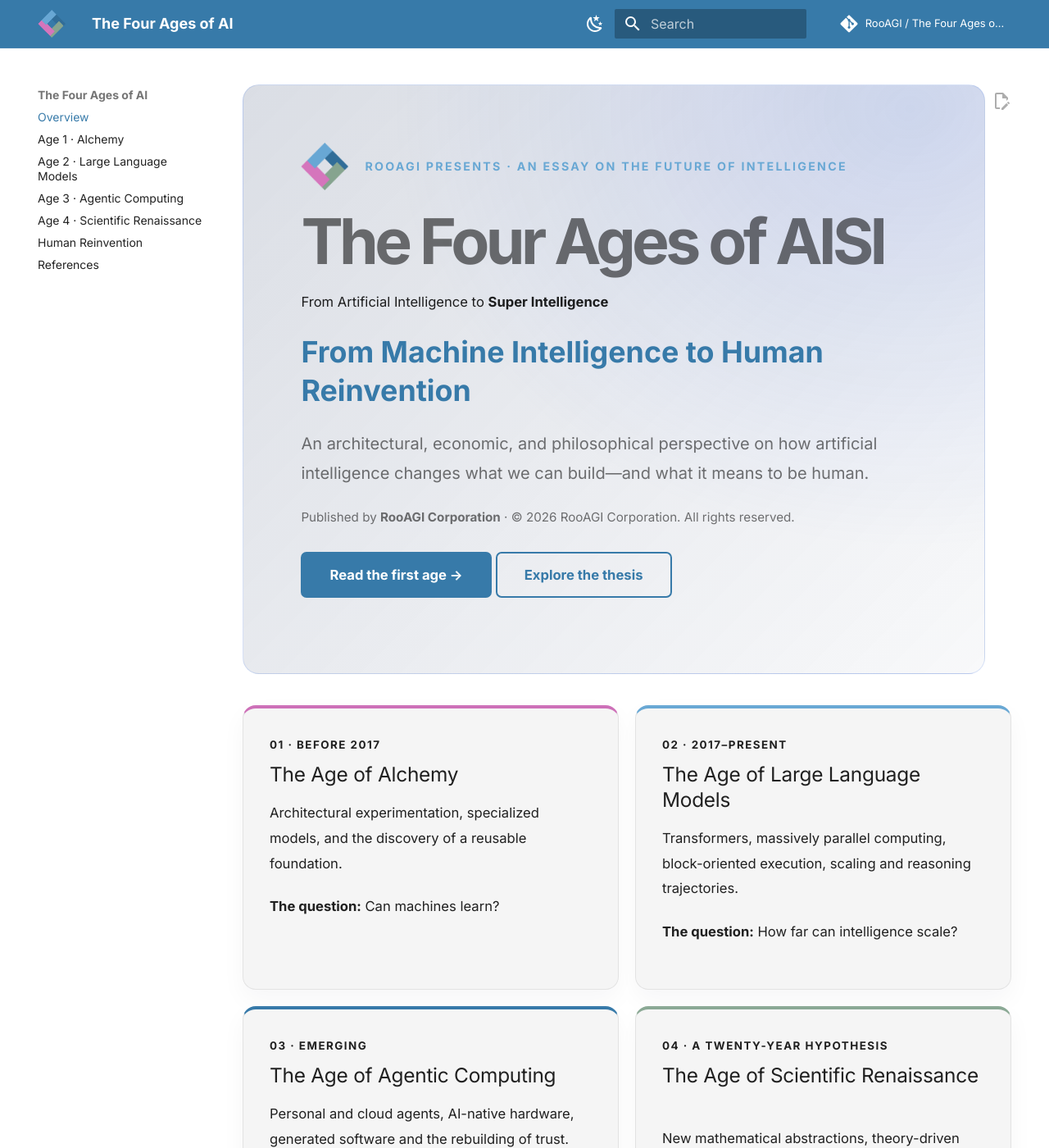
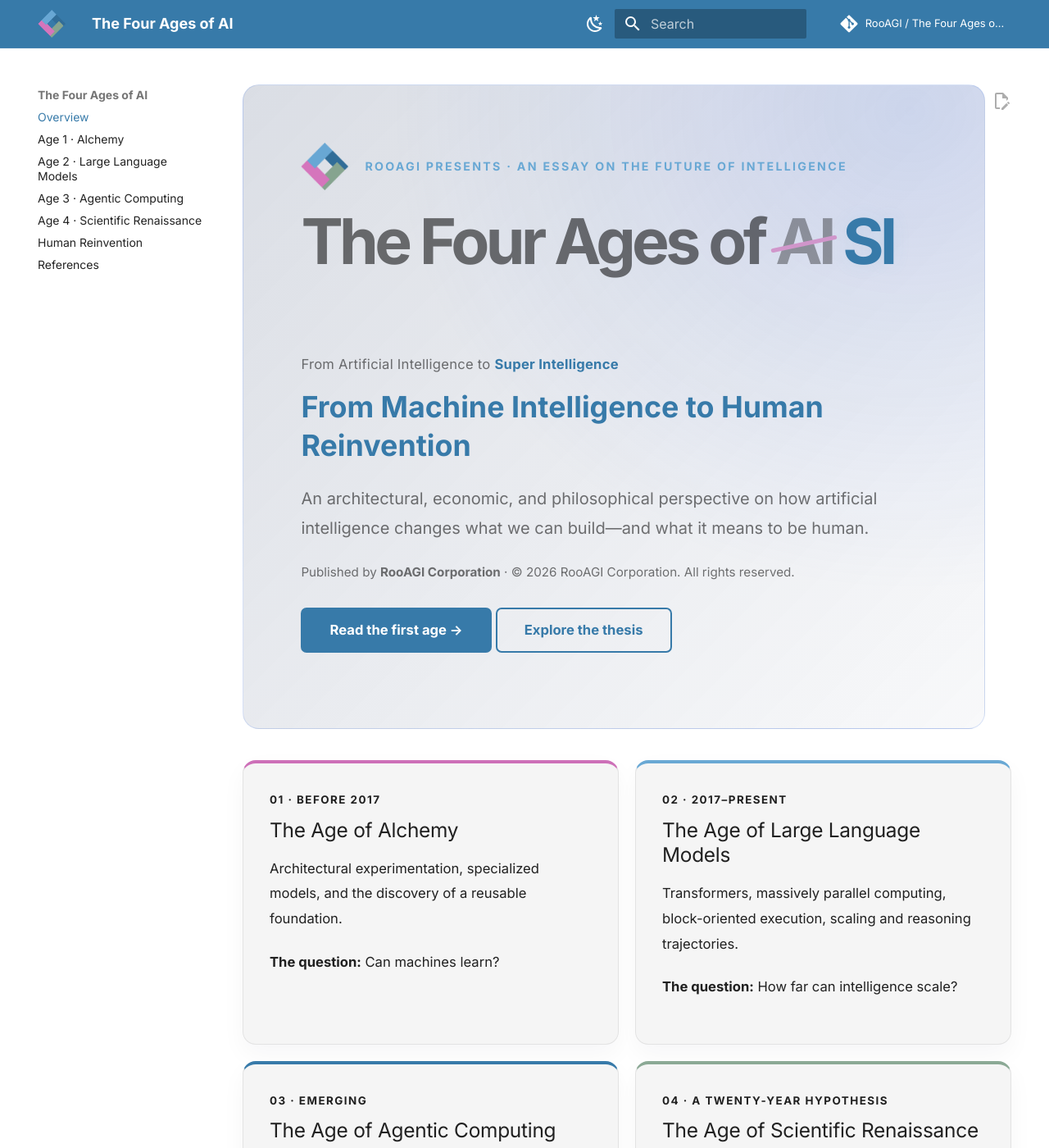
Before and after one commit to RooAGI/The-Four-Ages-of-AI-From-Machine-Intelligence-to-Human-Reinvention, an MkDocs documentation site: the page built from docs/index.md, in a window 1280 px wide and 1400 px high. Shown: the whole window at 82% size. Built offline with MkDocs 1.6.1 and Material for MkDocs 9.7.7, drawn with Linux system fonts in a browser that asks for light colours; comment, search, counter and statistics services are not loaded.

Commit message:
Style crossed-out AI and RooAGI-colored Super Intelligence title

```diff
--- a/docs/stylesheets/extra.css
+++ b/docs/stylesheets/extra.css
@@ -67,3 +67,15 @@
 .article-brand {display:flex;align-items:center;gap:.75rem;margin:.5rem 0 1.6rem;padding-bottom:1rem;border-bottom:1px solid var(--md-default-fg-color--lightest);font-size:.74rem;font-weight:800;letter-spacing:.12em;color:var(--roo-blue)}
 .article-brand img {width:52px;height:52px;object-fit:contain;flex-shrink:0}
 .article-copyright {margin:3rem 0 1rem;padding-top:1rem;border-top:1px solid var(--md-default-fg-color--lightest);font-size:.7rem;color:var(--md-default-fg-color--light)}
+
+
+/* Editorial AI-to-SI transition: SI means Super Intelligence */
+.essay-hero .hero-title{font-size:clamp(2.65rem,6vw,4.3rem);line-height:1.08;margin:.45rem 0!important;letter-spacing:-.06em;font-weight:750}
+.title-shift{display:inline-flex;align-items:baseline;gap:.16em;white-space:nowrap}
+.old-term{position:relative;color:var(--md-default-fg-color--light);display:inline-block;opacity:.65}
+.old-term::after{content:"";position:absolute;left:-9%;right:-9%;top:50%;height:.065em;min-height:3px;border-radius:10px;background:var(--roo-pink);transform:rotate(-12deg)}
+.new-term{display:inline-block;color:var(--roo-blue);font-weight:850;text-shadow:0 0 20px rgba(105,168,212,.13)}
+[data-md-color-scheme="slate"] .new-term{color:var(--roo-sky)}
+.hero-shift-note{margin:.2rem 0 .4rem!important;color:var(--md-default-fg-color--light);font-size:.83rem;letter-spacing:.015em}
+.hero-shift-note strong{color:var(--roo-blue)}
+[data-md-color-scheme="slate"] .hero-shift-note strong{color:var(--roo-sky)}
```
